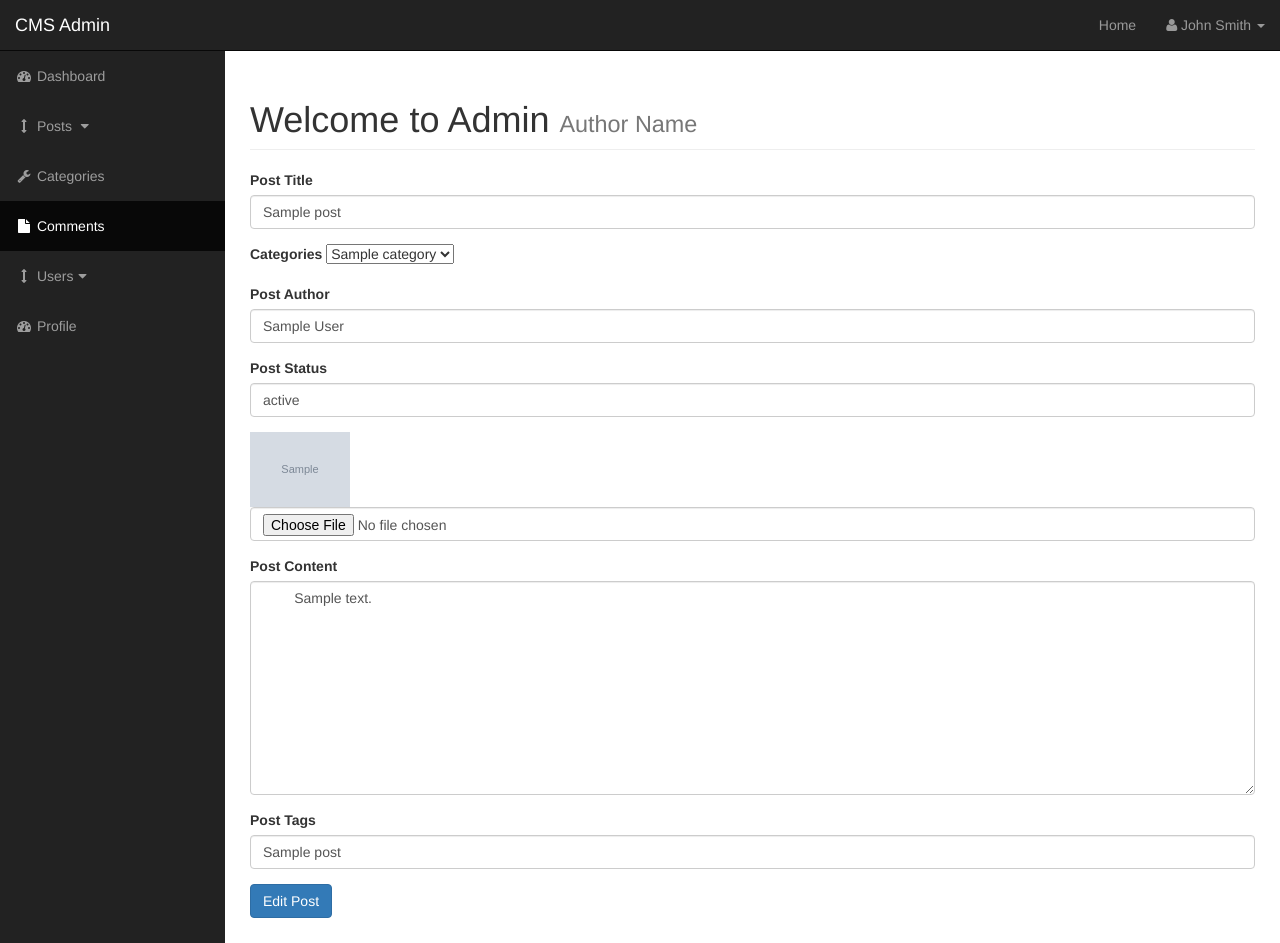
After one commit to fenderface66/php, a PHP site: page /admin/posts.php?source=edit_post&p_id=1 in a window 1280 px wide. The commit adds this page. Run offline with PHP 8.4, Linux system fonts and the light colour scheme; tables that the repository leaves empty or names only in its code hold one stand-in row (values such as "Sample post"); grey boxes marked "Sample" are stand-in pictures.

Commit message:
Complete crud functionality to admin page

```diff
--- /dev/null
+++ b/cms/admin/functions.php
@@ -0,0 +1,199 @@
+<?php
+
+function confirm($result) {
+
+  global $connection;
+
+  if (!$result) {
+
+    die("Query error <br/>" . mysqli_error($connection));
+
+  }
+
+}
+
+function add_post() {
+  global $connection;
+
+  if (isset($_POST['create_post'])) {
+    $post_title = $_POST['post_title'];
+    $post_cat_id = $_POST['post_cat_id'];
+    $post_author = $_POST['post_author'];
+    $post_status = $_POST['post_status'];
+
+    $post_image = $_FILES['post_image']['name'];
+    $post_image_temp = $_FILES['post_image']['tmp_name'];
+
+    $post_tags = $_POST['post_tags'];
+    $post_content = $_POST['post_content'];
+    $post_date = date('d-m-y');
+    $post_comment_count = 4;
+
+
+    move_uploaded_file($post_image_temp, "../images/$post_image" );
+
+
+    $query =
+      "INSERT INTO posts(post_category_id, post_title, post_author, post_date, post_image, post_content, post_tags, post_comment_count, post_status) ";
+    $query .=
+      "VALUES({$post_cat_id},'{$post_title}','{$post_author}',now() ,'{$post_image}','{$post_content}','{$post_tags}', '{$post_comment_count}','{$post_status}' ) ";
+
+    $create_post_query = mysqli_query($connection, $query);
+
+    confirm($create_post_query);
+  }
+}
+
+
+//Add category query
+function insert_categories() {
+
+  global $connection;
+
+  if(isset($_POST['submit'])) {
+    $cat_title = $_POST['cat_title'];
+    if ($cat_title == "" || empty($cat_title)) {
+      echo "<h1>This field should not be empty</h1>";
+    } else {
+      $query = "INSERT INTO categories(cat_title) ";
+      $query .= "VALUE('{$cat_title}') ";
+
+      $create_category_query = mysqli_query($connection, $query);
+
+      if (!$create_category_query ) {
+        die('QUERY FAILED' . mysqli_error($connection));
+      }
+    }
+
+  }
+}
+
+function find_categories() {
+
+  global $connection;
+
+  $query = "SELECT * FROM categories";
+  $select_categories = mysqli_query($connection, $query);
+
+  while($row = mysqli_fetch_assoc($select_categories)) {
+    $cat_id = $row['cat_id'];
+    $cat_title = $row['cat_title'];
+    echo "<tr>";
+    echo "<td>{$cat_id}</td>";
+    echo "<td>{$cat_title}</td>";
+    echo "<td><a href='categories.php?delete={$cat_id}''>Delete</a></td>";
+    echo "<td><a href='categories.php?edit={$cat_id}''>Edit</a></td>";
+    echo "</tr>";
+  }
+}
+
+
+function find_posts() {
+  global $connection;
+
+  $query = "SELECT * FROM posts";
+  $select_posts = mysqli_query($connection, $query);
+
+  while($row = mysqli_fetch_assoc($select_posts)) {
+
+    $post_id = $row['post_id'];
+    $post_cat_id = $row['post_category_id'];
+    $post_title = $row['post_title'];
+    $post_author = $row['post_author'];
+    $post_status = $row['post_status'];
+    $post_image = $row['post_image'];
+    $post_tags = $row['post_title'];
+    $post_comment_count = $row['post_comment_count'];
+    $post_date = $row['post_date'];
+
+    echo "<tr>";
+    echo "<td>{$post_id}</td>";
+
+    $query = "SELECT * FROM categories WHERE cat_id = $post_cat_id ";
+    $select_categories_id = mysqli_query($connection, $query);
+    confirm($select_categories_id);
+    while($row = mysqli_fetch_assoc($select_categories_id)) {
+      $cat_id = $row['cat_id'];
+      $cat_title = $row['cat_title'];
+
+      echo "<td>{$cat_title}</td>";
+    }
+
+
+
+
+    echo "<td>{$post_title}</td>";
+    echo "<td>{$post_author}</td>";
+    echo "<td>{$post_status}</td>";
+    echo "<td><img width='100px' src='../images/$post_image' alt='image'></td>";
+    echo "<td>{$post_tags}</td>";
+    echo "<td>{$post_comment_count}</td>";
+    echo "<td>{$post_date}</td>";
+    echo "<td><a href='posts.php?delete={$post_id}'>Delete</a></td>";
+    echo "<td><a href='posts.php?source=edit_post&p_id={$post_id}'>Edit</a></td>";
+    echo "</tr>";
+
+  }
+
+  if(isset($_GET['delete'])) {
+    $the_post_id = $_GET['delete'];
+    $query = "DELETE FROM posts WHERE post_id = {$the_post_id} ";
+
+    $delete_query = mysqli_query($connection, $query);
+    confirm($delete_query);
+    header("Location: posts.php?source=view_all_posts");
+  }
+}
+
+//Edit posts
+
+function edit_post() {
+
+  global $connection;
+  if (isset($_GET['p_id'])) {
+    $post_id = $_GET['p_id'];
+  }
+
+  $query = "SELECT * FROM posts";
+  $select_posts_by_id = mysqli_query($connection, $query);
+
+  while($row = mysqli_fetch_assoc($select_posts_by_id)) {
+
+    $post_id = $row['post_id'];
+    $post_cat_id = $row['post_category_id'];
+    $post_title = $row['post_title'];
+    $post_author = $row['post_author'];
+    $post_status = $row['post_status'];
+    $post_image = $row['post_image'];
+    $post_tags = $row['post_title'];
+    $post_comment_count = $row['post_comment_count'];
+    $post_date = $row['post_date'];
+    $post_content = $row['post_content'];
+
+  }
+
+}
+
+
+
+
+
+function delete_categories() {
+
+  global $connection;
+
+  if (isset($_GET['delete'])) {
+    $the_cat_id = $_GET['delete'];
+    $query = "DELETE FROM categories WHERE cat_id = {$the_cat_id} ";
+
+    $delete_query = mysqli_query($connection, $query);
+    confirm($delete_query);
+    header("Location: categories.php");
+  }
+
+}
+
+
+
+
+?>
--- a/cms/admin/includes/admin_header.php
+++ b/cms/admin/includes/admin_header.php
@@ -1,7 +1,7 @@
+<?php include "../includes/db.php" ?>
+<?php include "functions.php" ?>
+
 <?php ob_start(); ?>
-<?php include "../includes/db.php" ?>
-
-
 <!DOCTYPE html>
 <html lang="en">
 
@@ -13,7 +13,7 @@
     <meta name="description" content="">
     <meta name="author" content="">
 
-    <title>SB Admin - Bootstrap Admin Template</title>
+    <title>CMS</title>
 
     <!-- Bootstrap Core CSS -->
     <link href="css/bootstrap.min.css" rel="stylesheet">
--- a/cms/admin/includes/admin_navigation.php
+++ b/cms/admin/includes/admin_navigation.php
@@ -37,15 +37,15 @@
                         <a href="javascript:;" data-toggle="collapse" data-target="#posts_dropdown"><i class="fa fa-fw fa-arrows-v"></i> Posts <i class="fa fa-fw fa-caret-down"></i></a>
                         <ul id="posts_dropdown" class="collapse">
                             <li>
-                                <a href="#">View Posts</a>
+                                <a href="posts.php?source=view_all_posts">View Posts</a>
                             </li>
                             <li>
-                                <a href="#">Add Posts</a>
+                                <a href="posts.php?source=add_post">Add Posts</a>
                             </li>
                         </ul>
                     </li>
                     <li>
-                        <a href="categories.php"><i class="fa fa-fw fa-wrench"></i> Categories</a>
+                        <a href="./categories.php"><i class="fa fa-fw fa-wrench"></i> Categories</a>
                     </li>
 
                     <li class="active">
--- /dev/null
+++ b/cms/admin/includes/edit_post.php
@@ -0,0 +1,120 @@
+<!--Edit Post-->
+<?php
+
+global $connection;
+if (isset($_GET['p_id'])) {
+  $post_id = $_GET['p_id'];
+}
+
+$query = "SELECT * FROM posts WHERE post_id = $post_id";
+$select_posts_by_id = mysqli_query($connection, $query);
+
+while($row = mysqli_fetch_assoc($select_posts_by_id)) {
+
+  $post_id = $row['post_id'];
+  $post_cat_id = $row['post_category_id'];
+  $post_title = $row['post_title'];
+  $post_author = $row['post_author'];
+  $post_status = $row['post_status'];
+  $post_image = $row['post_image'];
+  $post_tags = $row['post_title'];
+  $post_comment_count = $row['post_comment_count'];
+  $post_date = $row['post_date'];
+  $post_content = $row['post_content'];
+
+}
+
+if (isset($_POST['edit_post'])) {
+  $post_title = $_POST['post_title'];
+  $post_category = $_POST['post_category'];
+  $post_author = $_POST['post_author'];
+  $post_status = $_POST['post_status'];
+
+  $post_image = $_FILES['post_image']['name'];
+  $post_image_temp = $_FILES['post_image']['tmp_name'];
+
+  $post_tags = $_POST['post_tags'];
+  $post_content = $_POST['post_content'];
+  $post_date = date('d-m-y');
+  $post_comment_count = 4;
+
+  move_uploaded_file($post_image_temp, "../images/$post_image" );
+
+  if (empty($post_image)) {
+    $query = "SELECT * FROM posts WHERE post_id = $post_id ";
+    $select_image = mysqli_query($connection, $query);
+    while ($row = mysqli_fetch_array($select_image)) {
+      $post_image = $row['post_image'];
+    }
+  }
+
+  $query = "UPDATE posts SET ";
+  $query .= "post_title = '{$post_title}', ";
+  $query .= "post_category_id = '{$post_category}', " ;
+  $query .= "post_date = now(), ";
+  $query .= "post_author = '{$post_author}', ";
+  $query .= "post_status = '{$post_status}', ";
+  $query .= "post_tags = '{$post_tags}', ";
+  $query .= "post_content = '{$post_content}', ";
+  $query .= "post_image = '{$post_image}' ";
+  $query .= "WHERE post_id = {$post_id} ";
+
+  $edit_post_query = mysqli_query($connection, $query);
+  confirm($edit_post_query);
+
+}
+
+?>
+
+<form action="" method="post" enctype="multipart/form-data">
+
+
+  <div class="form-group">
+    <label for="post_title">Post Title</label>
+    <input value="<?php echo $post_title; ?>" name="post_title" class="form-control" type="text">
+  </div>
+  <div class="form-group">
+    <label for="">Categories</label>
+    <select name="post_category">
+      <?php
+
+      $query = "SELECT * FROM categories";
+      $select_categories = mysqli_query($connection, $query);
+      confirm($select_categories);
+      while($row = mysqli_fetch_assoc($select_categories)) {
+        $cat_id = $row['cat_id'];
+        $cat_title = $row['cat_title'];
+
+        echo "<option value='$cat_id'>{$cat_title}</option>";
+      }
+      ?>
+
+    </select>
+  </div>
+  <div class="form-group">
+    <label for="post_author">Post Author</label>
+    <input value="<?php echo $post_author; ?>" name="post_author" class="form-control" type="text">
+  </div>
+  <div class="form-group">
+    <label for="post_status">Post Status</label>
+    <input value="<?php echo $post_status; ?>" name="post_status" class="form-control" type="text">
+  </div>
+  <div class="form-group">
+    <img width="100" src="../images/<?php echo $post_image ?>"/>
+    <input name="post_image" class="form-control" type="file">
+  </div>
+    <div class="form-group">
+      <label for="post_content">Post Content</label>
+      <textarea name="post_content" rows="10" class="form-control" type="text">
+        <?php echo $post_content; ?>
+      </textarea>
+    </div>
+    <div class="form-group">
+      <label for="post_tags">Post Tags</label>
+      <input value="<?php echo $post_tags; ?>" name="post_tags" class="form-control" type="text">
+    </div>
+
+    <div class="form-group">
+      <input type="submit" class="btn btn-primary" name="edit_post" value="Edit Post">
+    </div>
+    </form>
--- /dev/null
+++ b/cms/admin/posts.php
@@ -0,0 +1,70 @@
+<?php include "includes/admin_header.php" ?>
+
+
+<div id="wrapper">
+
+  <?php include "includes/admin_navigation.php" ?>
+
+  <div id="page-wrapper">
+
+    <div class="container-fluid">
+
+      <!-- Page Heading -->
+      <div class="row">
+        <div class="col-lg-12">
+          <h1 class="page-header">
+            Welcome to Admin
+            <small>Author Name</small>
+          </h1>
+          <?php
+
+  if (isset($_GET['source'])) {
+    $source = $_GET['source'];
+  } else {
+
+    $source = '';
+
+
+  }
+
+
+switch($source) {
+  case 'add_post';
+    include "includes/add_post.php";
+    break;
+
+  case 'view_all_posts';
+    include "includes/view_all_posts.php";
+    break;
+
+  case 'edit_post';
+    include "includes/edit_post.php";
+    break;
+
+  case '';
+    include "includes/view_all_posts.php";
+    break;
+
+  default:
+    break;
+
+
+}
+
+
+
+          ?>
+
+
+        </div>
+      </div>
+      <!-- /.row -->
+
+    </div>
+    <!-- /.container-fluid -->
+
+  </div>
+  <!-- /#page-wrapper -->
+
+</div>
+<?php include "includes/admin_footer.php"?>
```
Also changed, not shown: cms/admin/categories.php (+5 -39 lines), cms/admin/includes/add_post.php (added, +39 -0 lines), cms/admin/includes/view_all_posts.php (added, +21 -0 lines), cms/images/SW_BackgroundGreyGradient.jpg (added), cms/images/social4.png (added), cms/images/spotlight1.png (added), cms/images/spotlight2.png (added), cms/images/spotlight3.png (added), cms/images/spotlight5.png (added), cms/images/spotlight6.png (added).
